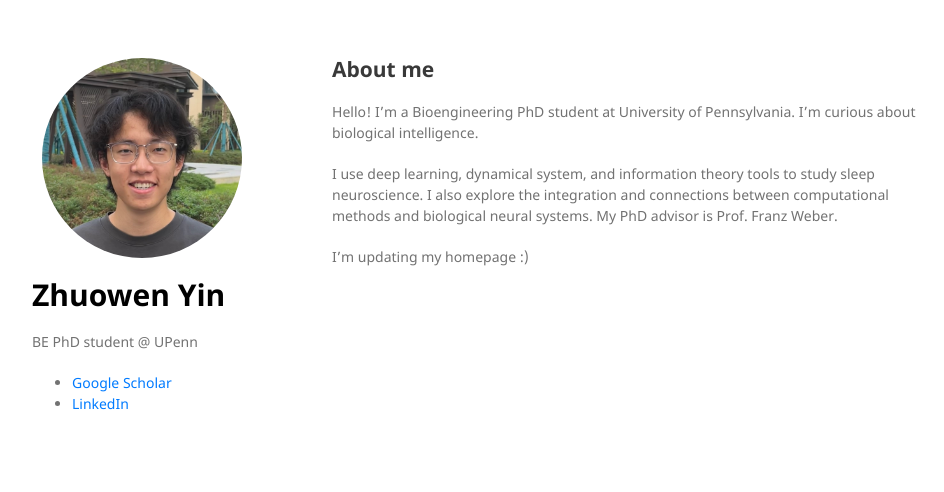
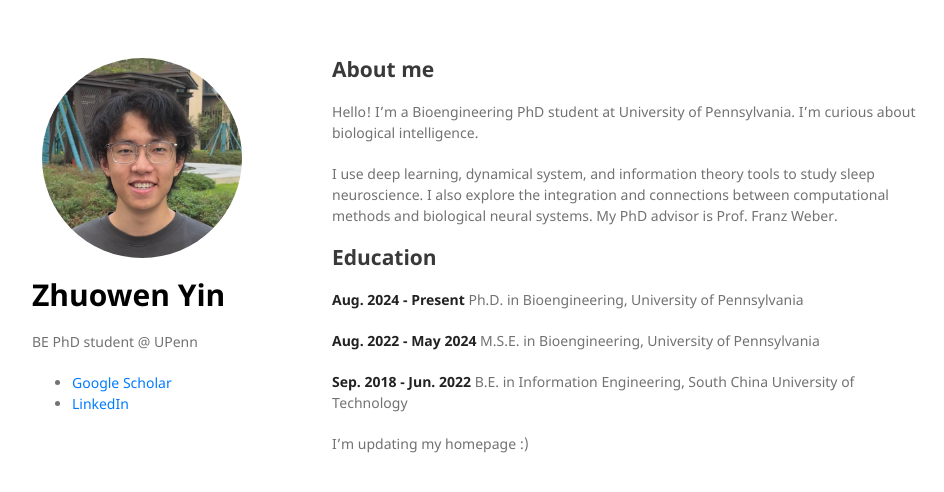
Before and after one commit to zhuowenyin/zhuowenyin.github.io, a Jekyll site: the page built from index.md, in a window 1280 px wide. Shown: the top 492 px of the page, without its empty margins (158-1102 px from the left). Built offline with Jekyll 4.4.1, drawn with Linux system fonts in a browser that asks for light colours.

Commit message:
Updated index.md

```diff
--- a/index.md
+++ b/index.md
@@ -9,4 +9,13 @@ Hello! I'm a Bioengineering PhD student at University of Pennsylvania. I'm curio
 
 I use deep learning, dynamical system, and information theory tools to study sleep neuroscience. I also explore the integration and connections between computational methods and biological neural systems. My PhD advisor is Prof. Franz Weber.
 
+## Education
+
+**Aug. 2024 - Present** Ph.D. in Bioengineering, University of Pennsylvania
+
+**Aug. 2022 - May 2024** M.S.E. in Bioengineering, University of Pennsylvania
+
+**Sep. 2018 - Jun. 2022** B.E. in Information Engineering, South China University of Technology
+
+
 I'm updating my homepage :)
```
